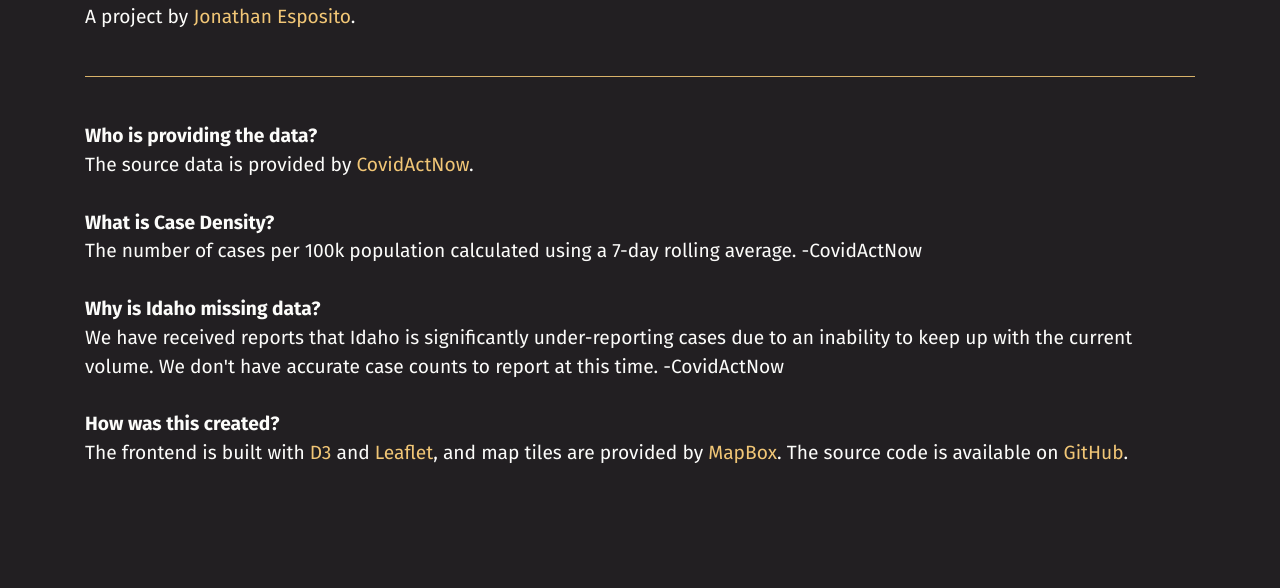
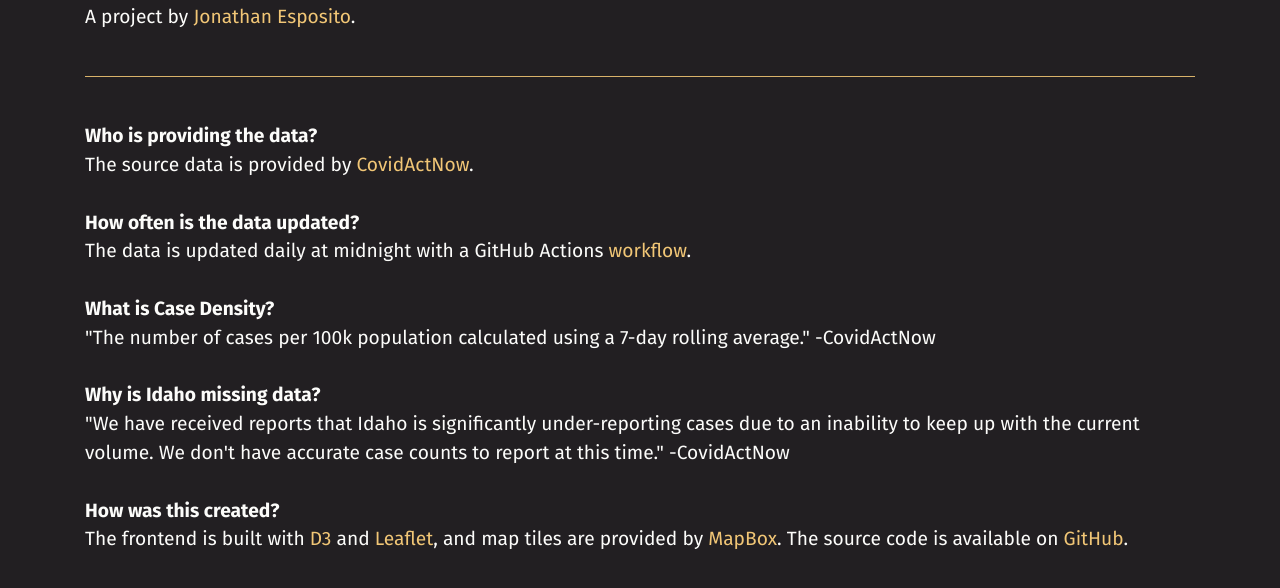
Before and after one commit to espositocode/covidmap, a plain HTML site: page about.html in a window 1280 px wide. Shown: the part 146-734 px from the top of the page. Drawn offline with nearby package versions, Linux system fonts and the light colour scheme.

Commit message:
Fixed about.html

```diff
--- a/about.html
+++ b/about.html
@@ -1,30 +1,26 @@
 <!doctype html>
 <html lang="en">
 <head>
+    <title>CovidMap</title>
     <meta charset="utf-8">
+    <meta name="author" content="Jonathan Esposito">
+    <meta name="description" content="Plot covid cases geographically over time">
     <meta name="viewport" content="width=device-width, initial-scale=1, shrink-to-fit=no">
-    <meta name="description" content="A community project for building universal editor themes">
-    <meta name="author" content="Subtheme">
-
-    <title>CovidMap</title>
-
     <link rel="stylesheet" href="https://stackpath.bootstrapcdn.com/bootstrap/4.4.1/css/bootstrap.min.css" integrity="sha384-Vkoo8x4CGsO3+Hhxv8T/Q5PaXtkKtu6ug5TOeNV6gBiFeWPGFN9MuhOf23Q9Ifjh" crossorigin="anonymous">
     <link rel="preconnect" href="https://fonts.googleapis.com">
     <link rel="preconnect" href="https://fonts.gstatic.com" crossorigin>
-    <link href="https://fonts.googleapis.com/css2?family=Fira+Sans:ital,wght@0,100;0,200;0,300;0,400;0,500;0,600;0,700;0,800;0,900;1,100;1,200;1,300;1,400;1,500;1,600;1,700;1,800;1,900&display=swap" rel="stylesheet">
-
+    <link href="https://fonts.googleapis.com/css2?family=Fira+Sans:wght@400;700&display=swap" rel="stylesheet">
     <style>
         body {
-        font-family: "Fira Sans", sans-serif;
-        width: 100%;
             background-color: #221f22;
             color: #fcfcfa;
+            font-family: "Fira Sans", sans-serif;
             font-size: 1.2em;
-
+            line-height: 1.5;
+            margin-bottom: 2.5em;
+            margin-top: 2.5em;
             text-align: left;
-        line-height: 1.5;
-        margin-top: 2.5em;
-        margin-bottom: 2.5em;
+            width: 100%;
         }
 
         a, a:hover {
@@ -32,8 +28,12 @@
         }
 
         .header {
+            font-size: 2.5em;
+            font-weight: 700;
             margin-top: 1em;
-        font-size: 2.5em;
+        }
+
+        .question {
             font-weight: 700;
         }
 
@@ -58,19 +58,23 @@
         <hr style="background:#F1c676"/>
         <br/>
 
-      <span style="font-weight:700">Who is providing the data?</span><br/>
+        <span class="question">Who is providing the data?</span><br/>
         The source data is provided by <a href="http://covidactnow.org">CovidActNow</a>.
         <br/><br/>
 
-      <span style="font-weight:700">What is Case Density?</span><br/>
-      The number of cases per 100k population calculated using a 7-day rolling average. <span class="attr">-CovidActNow</span>
+        <span class="question">How often is the data updated?</span><br/>
+        The data is updated daily at midnight with a GitHub Actions <a href="https://github.com/espositocode/covidmap/blob/main/.github/workflows/compile.yml">workflow</a>.
         <br/><br/>
 
-      <span style="font-weight:700">Why is Idaho missing data?</span><br/>
-      We have received reports that Idaho is significantly under-reporting cases due to an inability to keep up with the current volume. We don't have accurate case counts to report at this time. <span class="attr">-CovidActNow</span>
+        <span class="question">What is Case Density?</span><br/>
+        "The number of cases per 100k population calculated using a 7-day rolling average." <span class="attr">-CovidActNow</span>
         <br/><br/>
 
-      <span style="font-weight:700">How was this created?</span><br/>
+        <span class="question">Why is Idaho missing data?</span><br/>
+        "We have received reports that Idaho is significantly under-reporting cases due to an inability to keep up with the current volume. We don't have accurate case counts to report at this time." <span class="attr">-CovidActNow</span>
+        <br/><br/>
+
+        <span class="question">How was this created?</span><br/>
         The frontend is built with <a href="https://d3js.org">D3</a> and <a href="https://leafletjs.com">Leaflet</a>, and map tiles are provided by <a href="https://www.mapbox.com">MapBox</a>. The source code is available on <a href="https://github.com/espositocode/covidmap">GitHub</a>.
         <br/><br/>
     </div>
```
Also changed, not shown: index.html (+7 -3 lines). Lines whose indentation alone changed are shown as unchanged.
